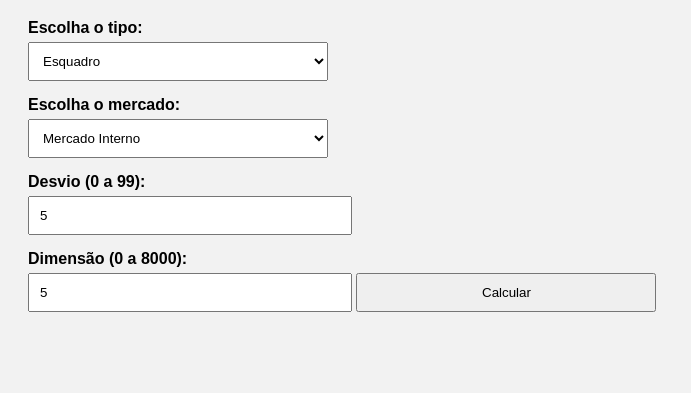
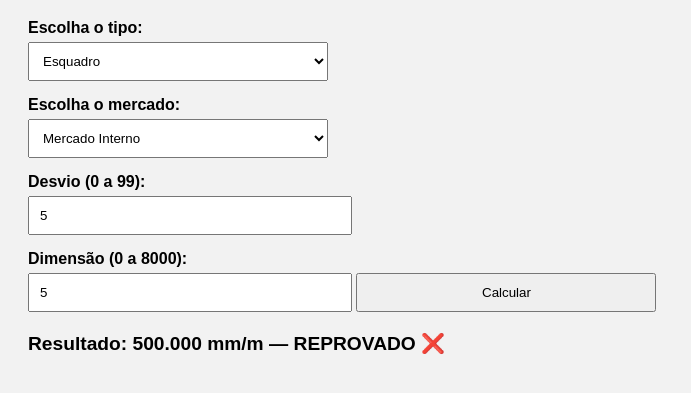
Before and after one commit to MaECTX/github.io, a plain HTML site: page index.html in a window 1280 px wide. Both pictures are taken after typing "5", "5" into the empty fields and a click on the button "Calcular". Shown: the part 89-482 px from the top of the page, without its empty margins (0-691 px from the left). Drawn offline with Linux system fonts and the light colour scheme.

Commit message:
Add files via upload

```diff
--- a/index.html
+++ b/index.html
@@ -1,3 +1,4 @@
+
 <!DOCTYPE html>
 <html lang="pt-BR">
 <head>
@@ -58,3 +59,31 @@
   <div id="resultado"></div>
 
   <script>
+    function calcular() {
+      const tipo = document.getElementById('tipo').value;
+      const mercado = document.getElementById('mercado').value;
+      const desvio = parseFloat(document.getElementById('desvio').value);
+      const dimensao = parseFloat(document.getElementById('dimensao').value);
+      const resultadoDiv = document.getElementById('resultado');
+
+      if (isNaN(desvio) || isNaN(dimensao) || dimensao <= 0) {
+        resultadoDiv.innerText = 'Por favor, insira valores válidos.';
+        return;
+      }
+
+      let resultado = 0;
+      if (tipo === 'esquadro') {
+        resultado = (desvio / 2) / dimensao * 1000;
+      } else if (tipo === 'retilinidade') {
+        resultado = desvio / dimensao * 1000;
+      }
+
+      let limite = mercado === 'interno' ? 2.55 : 1.65;
+      let status = resultado <= limite ? 'APROVADO ✅' : 'REPROVADO ❌';
+
+      resultadoDiv.innerText = `Resultado: ${resultado.toFixed(3)} mm/m — ${status}`;
+    }
+  </script>
+
+</body>
+</html>
```
